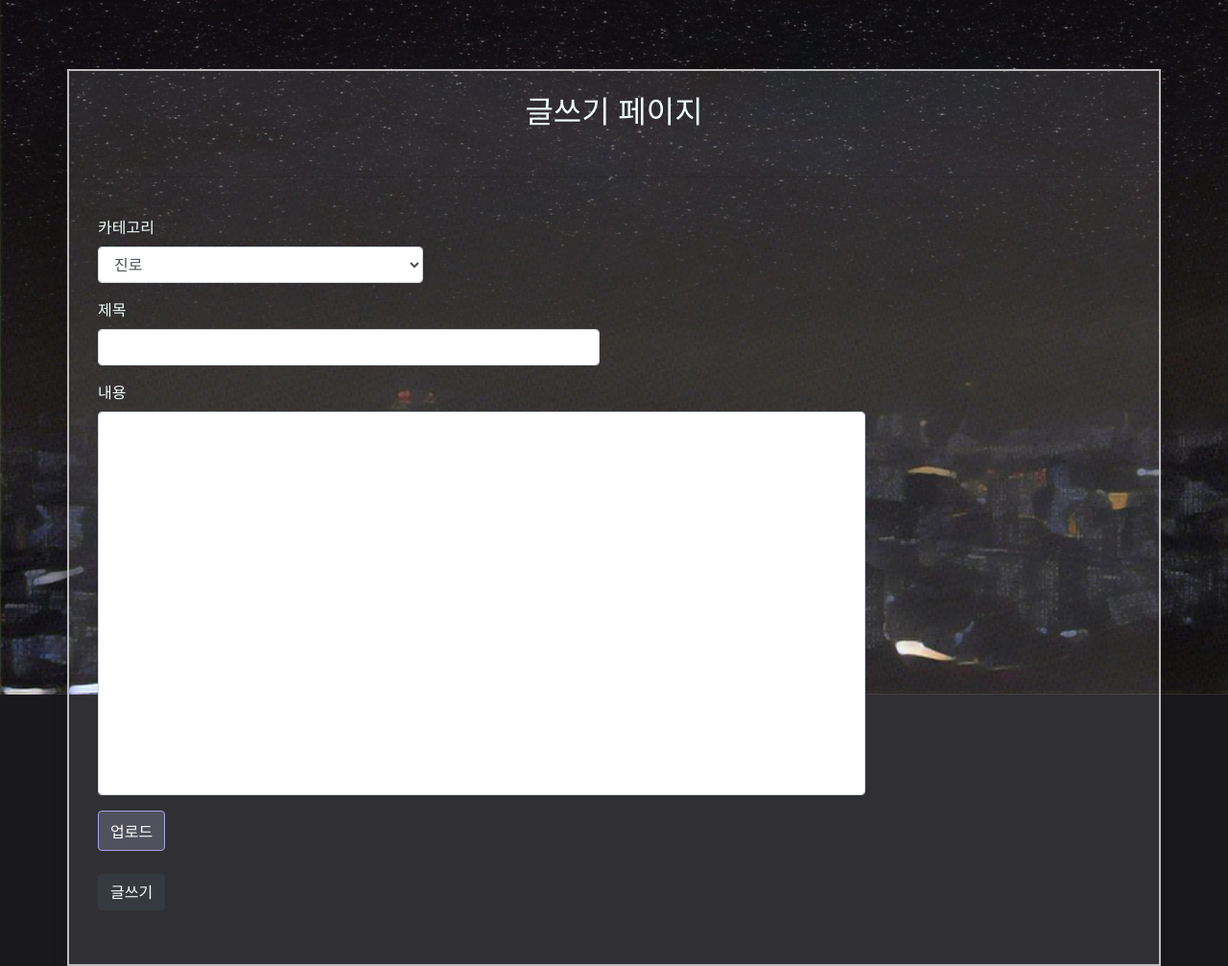
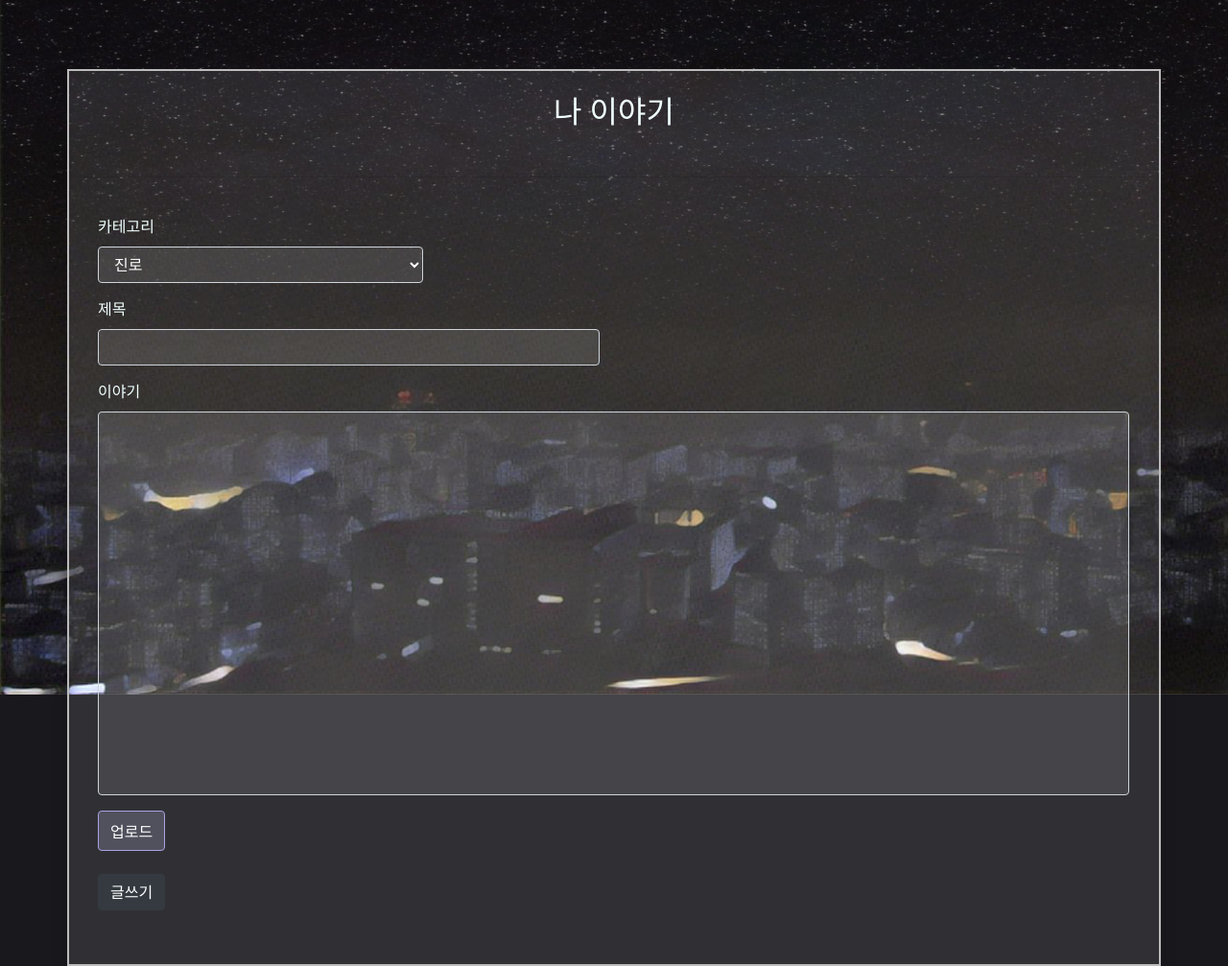
Before and after one commit to Seunghwan96/Counseling, a Django app: page /write/ in a window 1280 px wide. Shown: the part 76-1083 px from the top of the page at 96% size. Run offline with Django 3.2, Linux system fonts and the light colour scheme; some libraries are stand-ins or nearby versions; some web fonts are replaced.

Commit message:
글쓰기

```diff
--- a/mainapp/templates/write.html
+++ b/mainapp/templates/write.html
@@ -6,7 +6,7 @@
 <br><br><br>
 <div class="container shadow a" style="background:rgba(255,255,255,0.1);">
         <br>
-        <h2 style="text-align:center; color:azure;">글쓰기 페이지</h2>
+        <h2 style="text-align:center; color:azure; font-family: 'Noto Serif KR', serif; ">나 이야기</h2>
         <br>
         <hr class="hr-one" align="center">
         <br>
@@ -15,9 +15,9 @@
             {%csrf_token%}
             <div class="form-group">
                 <div class="form-group col-md-4">
-                    <label for="inputState" style="color:azure;">카테고리</label>
-                    <select name="category" id="inputState" class="form-control">
-                        <option value="진로" >진로</option>
+                    <label for="inputState" style="color:azure; font-family: 'Noto Serif KR', serif;">카테고리</label>
+                    <select name="category" id="inputState" class="form-control" style= "background:rgba(255,255,255,0.1); color:white;">
+                        <option value="진로"style="color:white;" >진로</option>
                         <option value="취업">취업</option>
                         <option value="연애">연애</option>
                         <option value="친구">친구</option>
@@ -28,14 +28,14 @@
                 </div>
                 <div class="form-group">
                     <div class="form-group col-md-6">
-                        <label for="inputCity" style="color:azure;">제목</label>
-                        <input type="text" class="form-control" id="inputCity" name="title">
+                        <label for="inputCity" style="color:azure; font-family: 'Noto Serif KR', serif;">제목</label>
+                        <input type="text" class="form-control" id="inputCity" name="title" class="form-control" style= "background:rgba(255,255,255,0.1); color:white;">
                     </div>
                 </div>
                 <div class="form-group">
                     <div class="form-group col-md-6">
-                        <label for="inputCity"style="color:azure;">내용</label>
-                        <input type="content" id="inputCity" class="form-control" style="width:800px; height:400px;">
+                        <label for="inputCity"style="color:azure; font-family: 'Noto Serif KR', serif;">이야기</label>
+                        <input type="content" id="inputCity" class="form-control" style="width:1075px; color:white; height:400px; background:rgba(255,255,255,0.1); font-family: 'Noto Serif KR', serif;">
                     </div>
                 </div>
 
@@ -115,5 +115,8 @@
           .a{
             border: 2px solid #bcbcbc;
           }
+          .col-md-6{
+              color: white;
+          }
     </style>
 {%endblock%}
```
